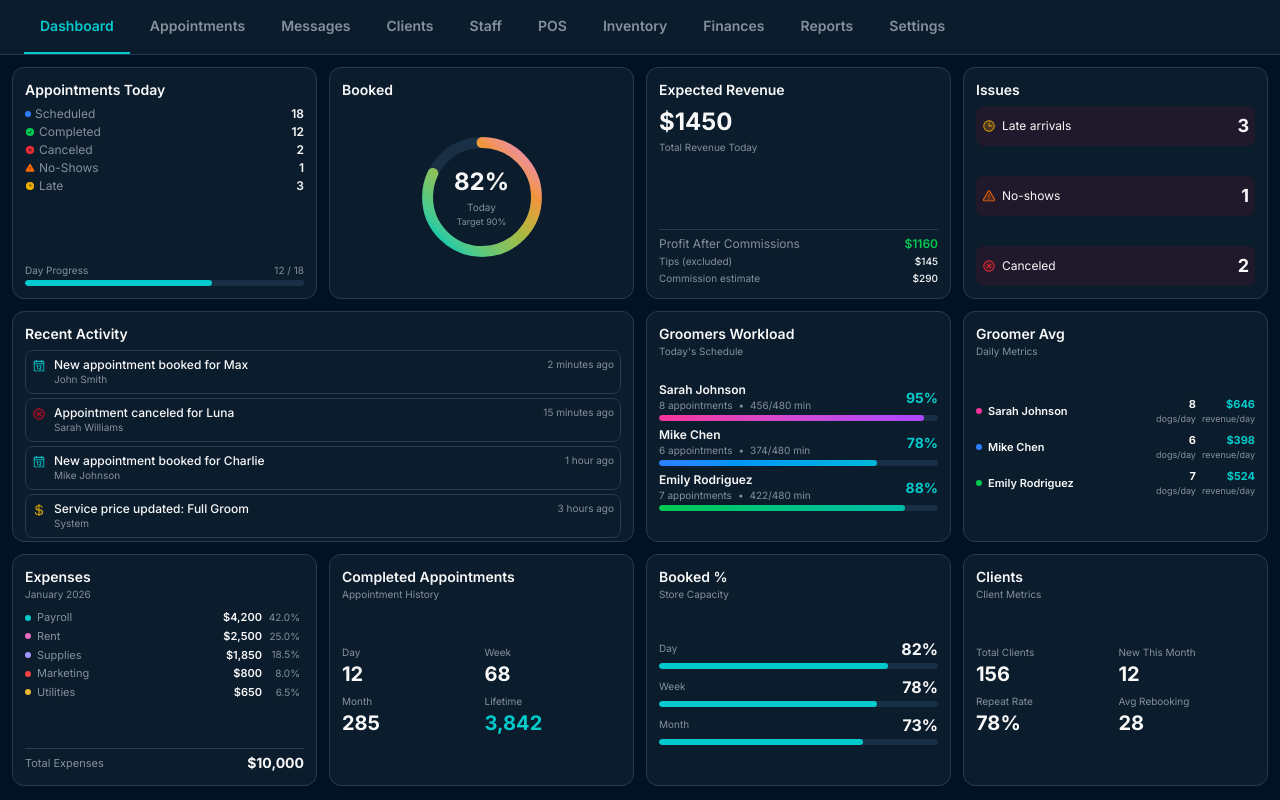
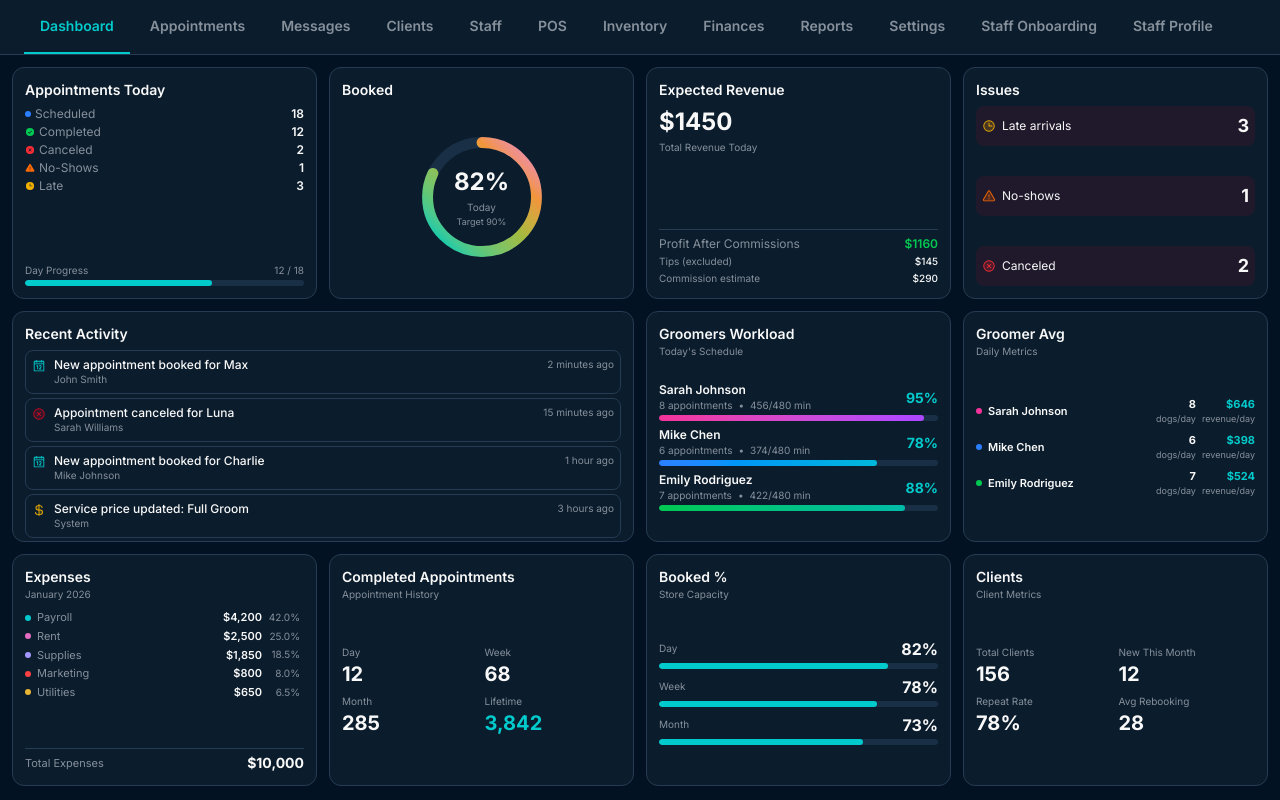
Before and after one commit to JimmysRanch/126, a React (Vite) app: page / in a window 1280 px wide. Built offline with nearby package versions, Linux system fonts and the light colour scheme.

Commit message:
Generated by Spark: The two new dev pages. Do we have to have them open in a new tab. I mean i want them to appear like they are real but would rather them just open up like they other pages while we test stuff or no?

```diff
--- a/src/App.tsx
+++ b/src/App.tsx
@@ -31,10 +31,6 @@ import { StaffProfileSetup } from '@/pages/dev/StaffProfileSetup'
 function App() {
   return (
     <Router>
-      <Routes>
-        <Route path="/dev/staff-onboarding" element={<StaffOnboarding />} />
-        <Route path="/dev/staff-profile-setup" element={<StaffProfileSetup />} />
-        <Route path="*" element={
       <div className="min-h-screen bg-background text-foreground flex flex-col">
         <TopNav />
         <div className="flex-1 min-h-0">
@@ -65,11 +61,11 @@ function App() {
             <Route path="/finances/staff/:staffId/payroll-breakdown" element={<FinancesStaffPayrollBreakdown />} />
             <Route path="/reports" element={<PlaceholderPage title="Reports" />} />
             <Route path="/settings" element={<Settings />} />
+            <Route path="/dev/staff-onboarding" element={<StaffOnboarding />} />
+            <Route path="/dev/staff-profile-setup" element={<StaffProfileSetup />} />
           </Routes>
         </div>
       </div>
-        } />
-      </Routes>
     </Router>
   )
 }
--- a/src/components/TopNav.tsx
+++ b/src/components/TopNav.tsx
@@ -15,6 +15,8 @@ const navItems = [
   { id: 'finances', label: 'Finances', path: '/finances' },
   { id: 'reports', label: 'Reports', path: '/reports' },
   { id: 'settings', label: 'Settings', path: '/settings' },
+  { id: 'staff-onboarding', label: 'Staff Onboarding', path: '/dev/staff-onboarding' },
+  { id: 'staff-profile-setup', label: 'Staff Profile', path: '/dev/staff-profile-setup' },
 ]
 
 export function TopNav() {
```
Lines whose indentation alone changed are shown as unchanged.
